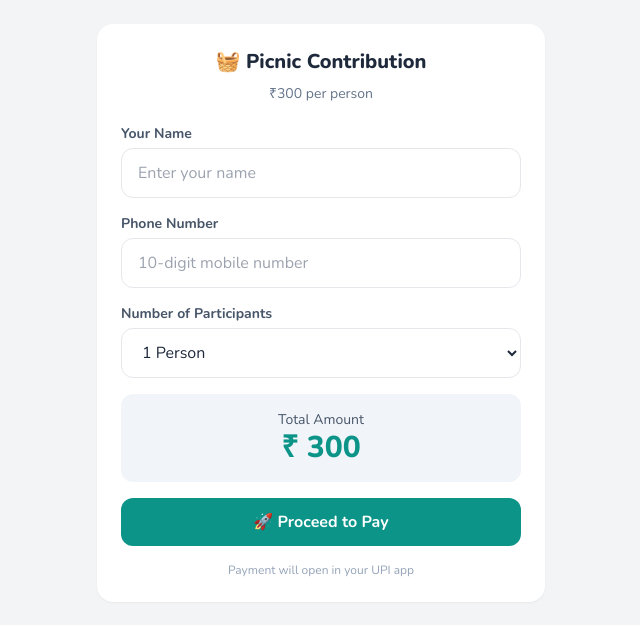
After one commit to thedevgenius/picnic, a Django app: page /join/ in a window 1280 px wide. The commit adds this page. Shown: the top 625 px of the page, without its empty margins (319-959 px from the left). Run offline with Django 5.2, Linux system fonts and the light colour scheme; some libraries are stand-ins or nearby versions.

Commit message:
Collect Payment

```diff
--- a/core/urls.py
+++ b/core/urls.py
@@ -1,11 +1,9 @@
 from django.urls import path
-from .views import HomePageView, user_list, generate_login_link, one_time_login, DetailsPageView
+from .views import HomePageView, DetailsPageView, JoinPageView
 
 urlpatterns = [
     path('', HomePageView.as_view(), name='home'),
-    path("users/", user_list, name="user_list"),
     path('details/', DetailsPageView.as_view(), name='details'),
-    path("generate-login-link/<int:user_id>/", generate_login_link, name="generate_login_link"),
-    path("one-time-login/<uuid:token>/", one_time_login, name="one_time_login"),
+    path('join/', JoinPageView.as_view(), name='join'),
 
 ]
--- a/core/views.py
+++ b/core/views.py
@@ -4,7 +4,6 @@ from django.shortcuts import render, redirect, get_object_or_404
 from django.contrib.auth import login
 from django.contrib.admin.views.decorators import staff_member_required
 from django.http import HttpResponseForbidden
-from .models import OneTimeLoginToken
 from django.contrib.auth import get_user_model
 from django.db.models import Sum
 
@@ -30,47 +29,83 @@ class HomePageView(View):
                 "total_amount": total_amount,
                 "participant": user.candidate,
             }
+        users = User.objects.filter(is_active=True)
+        context["total_participants"] = users.aggregate(total=Sum("candidate")).get("total") or 0
+        return render(request, self.template_name, context)
+
+PRICE_PER_PERSON = 300
+MIN_PARTICIPANTS = 1
+
+def generate_upi_url(user):
+    upi_id = "dhararupam@upi"   # CHANGE THIS
+    payee_name = "Office Picnic"
+    note = f"Payment for Office Picnic"
+    amount = user.candidate * PRICE_PER_PERSON
+    upi_url = (
+        "upi://pay?"
+        f"pa={upi_id}&"
+        f"pn={payee_name}&"
+        f"am={amount}&"
+        f"cu=INR&"
+        f"tn={note}"
+    )
+    return upi_url
+
+class JoinPageView(View):
+    template_name = "join.html"
+
+    def get(self, request, *args, **kwargs):
+        context = {}
+        if request.user.is_authenticated and request.user.is_paid:
+            return redirect("home")
+        if request.user.is_authenticated:
+            amount = request.user.candidate * PRICE_PER_PERSON
+            candidate = request.user.candidate
+            phone = request.user.phone
+            user = request.user.first_name or request.user.phone
+            context = {
+                "upi_url": generate_upi_url(request.user),
+                "amount": amount,
+                "candidate": candidate,
+                "phone": phone,
+                "name": user,
+            }
         return render(request, self.template_name, context)
 
 
+    def post(self, request, *args, **kwargs):
+        phone = request.POST.get("phone")
+        name = request.POST.get("name")
+        candidate = int(request.POST.get("candidate", 1))
+        user, created = User.objects.get_or_create(
+            phone=phone,
+            defaults={
+                "first_name": name,
+                "candidate": candidate,
+                "is_requested": True,
+            }
+        )
+        if user:
+            user.candidate = candidate
+            user.is_requested = True
+            user.save()
+            login(request, user)
+        else:
+            print("Failed to create or fetch user with phone:", phone)
 
 
-@staff_member_required
-def user_list(request):
-    users = User.objects.filter(is_active=True).exclude(is_superuser=True).order_by("-date_joined")
-    return render(request, "user_list.html", {"users": users})
+        amount = candidate * PRICE_PER_PERSON
+        upi_url = generate_upi_url(user)
+        return render(request, self.template_name, {
+            "upi_url": upi_url,
+            "amount": amount,
+            "candidate": candidate,
+            "phone": phone,
+            "name": name,
+        })
 
-
-@staff_member_required
-def generate_login_link(request, user_id):
-    user = get_object_or_404(User, id=user_id)
-
-    token = OneTimeLoginToken.create_token(user)
-
-    login_url = request.build_absolute_uri(
-        f"/one-time-login/{token.token}/"
-    )
-
-    return render(request, "share_login_link.html", {
-        "user": user,
-        "login_url": login_url
-    })
-
-def one_time_login(request, token):
-    token_obj = get_object_or_404(
-        OneTimeLoginToken,
-        token=token,
-        is_used=False
-    )
-
-    if not token_obj.is_valid():
-        return HttpResponseForbidden("Link expired or already used")
-
-    token_obj.is_used = True
-    token_obj.save(update_fields=["is_used"])
-
-    login(request, token_obj.user)
-    return redirect("home")
+class PaymetPageView(TemplateView):
+    template_name = "payment.html"
 
 
 class DetailsPageView(TemplateView):
--- /dev/null
+++ b/templates/join.html
@@ -0,0 +1,119 @@
+{% extends 'base.html' %}
+{% block title %}Picnic Payment{% endblock %}
+
+{% block content %}
+<div class="max-w-md mx-auto bg-white rounded-2xl shadow-sm p-6">
+
+    {% if upi_url %}
+        <p class="mb-2 text-center">Welcome, <strong>{{ name }}</strong></p>
+        <p class="text-center mb-2 text-gray-800">Please pay now to confirm your participation</p>
+        <a href="{{ upi_url }}" class="inline-block w-full px-4 py-3 bg-indigo-600 hover:bg-indigo-700 text-white font-bold rounded-full text-lg transition text-center">Pay Via UPI</a>
+        <p class="text-center text-gray-500 text-sm mt-2">If already paid wait for 1 hours to update status</p>
+    {% endif %}
+
+
+    {% if not user.is_authenticated %}
+        <h2 class="text-xl font-extrabold text-center mb-2">
+        🧺 Picnic Contribution
+    </h2>
+
+    <p class="text-sm text-slate-500 text-center mb-5">
+        ₹300 per person
+    </p>
+
+    <form method="post" id="payForm" class="space-y-4">
+        {% csrf_token %}
+
+        <!-- Name -->
+        <div>
+            <label class="block text-sm font-bold text-slate-600 mb-1">
+                Your Name
+            </label>
+            <input type="text"
+                   name="name"
+                   required
+                   placeholder="Enter your name"
+                   class="w-full border rounded-xl px-4 py-3 focus:ring-2 focus:ring-teal-500">
+        </div>
+
+        <!-- Phone -->
+        <div>
+            <label class="block text-sm font-bold text-slate-600 mb-1">
+                Phone Number
+            </label>
+            <input type="tel"
+                   name="phone"
+                   required
+                   pattern="[0-9]{10}"
+                   placeholder="10-digit mobile number"
+                   class="w-full border rounded-xl px-4 py-3 focus:ring-2 focus:ring-teal-500">
+        </div>
+
+        <!-- Participants -->
+        <div>
+            <label class="block text-sm font-bold text-slate-600 mb-1">
+                Number of Participants
+            </label>
+            <select name="candidate"
+                    id="participants"
+                    required
+                    class="w-full border rounded-xl px-4 py-3 bg-white focus:ring-2 focus:ring-teal-500">
+                <option value="1">1 Person</option>
+                <option value="2">2 Persons</option>
+                <option value="3">3 Persons</option>
+                <option value="4">4 Persons</option>
+                <option value="5">5 Persons</option>
+            </select>
+        </div>
+
+        <!-- Amount (Display Only) -->
+        <div class="bg-slate-100 rounded-xl p-4 text-center">
+            <p class="text-sm text-slate-600">Total Amount</p>
+            <p class="text-3xl font-extrabold text-teal-600">
+                ₹ <span id="amount">300</span>
+            </p>
+        </div>
+
+        <!-- Submit -->
+        <button type="submit"
+                class="w-full bg-teal-600 text-white rounded-xl py-3 font-bold active:scale-95 transition">
+            🚀 Proceed to Pay
+        </button>
+
+        <p class="text-xs text-center text-slate-400">
+            Payment will open in your UPI app
+        </p>
+    </form>
+    {% endif %}
+
+
+</div>
+
+<!-- JS (ONLY FOR AMOUNT CALCULATION) -->
+
+{% if upi_url %}
+    <script>
+        alert("Redirecting to:" + upi_url);
+        window.location.href = "{{ upi_url }}";
+    </script>
+{% endif %}
+
+<script>
+    const PRICE_PER_PERSON = 300;
+    const MIN_PARTICIPANTS = 1;
+
+    const participantSelect = document.getElementById('participants');
+    const amountText = document.getElementById('amount');
+
+    participantSelect.addEventListener('change', function () {
+        const count = parseInt(this.value || 0);
+
+        if (count < MIN_PARTICIPANTS) {
+            amountText.textContent = PRICE_PER_PERSON;
+            return;
+        }
+
+        amountText.textContent = count * PRICE_PER_PERSON;
+    });
+</script>
+{% endblock %}
--- a/templates/users.html
+++ /dev/null
@@ -1,6 +0,0 @@
-{% extends 'base.html' %}
-
-
-{% block content %}
-
-{% endblock content %}
```
Also changed, not shown: core/models.py (+8 -21 lines), templates/details.html (deleted, +0 -20 lines), templates/index.html (+37 -49 lines), templates/share_login_link.html (deleted, +0 -35 lines), templates/user_list.html (deleted, +0 -31 lines), core/migrations/0005_user_is_requested.py (added), core/migrations/0006_user_is_paid_delete_onetimelogintoken.py (added).
